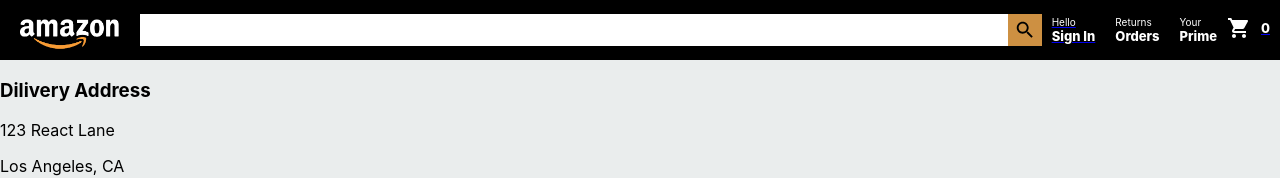
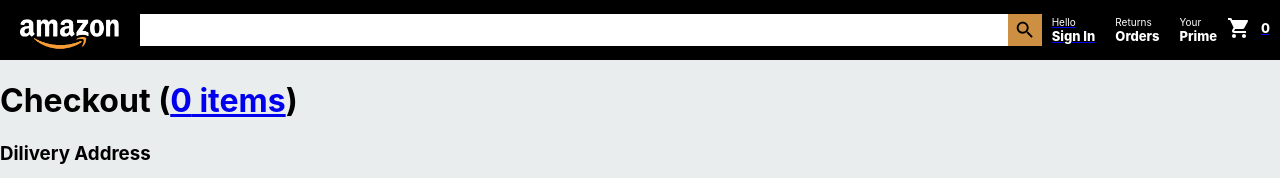
Before and after one commit to MahekKamani/Ecommerce-Website, a React (Create React App) app: page /payment in a window 1280 px wide. Shown: the top 178 px of the page. Built offline with nearby package versions, Linux system fonts and the light colour scheme; no server answers.

Commit message:
updated payment.js

```diff
--- a/src/Payment.js
+++ b/src/Payment.js
@@ -1,13 +1,19 @@
 import React from 'react'
-import CheckoutProduct from './CheckoutProduct';
+import CheckoutProduct from './CheckoutProduct'
 import './Payment.css'
-import { useStateValue } from './StateProvider';
+import { useStateValue } from './StateProvider'
+import { Link } from "react-router-dom"
 
 function Payment() {
   const [{basket, user},dispatch] = useStateValue();
   return (
     <div className='payment'>
         <div className='payment_container'>
+            <h1>
+                Checkout (
+                    <Link to="/checkout">{basket?.length} items</Link>
+                )
+            </h1>
             <div className='payment_section'>
                 <div className='payment_title'>
                     <h3>Dilivery Address</h3>
```
